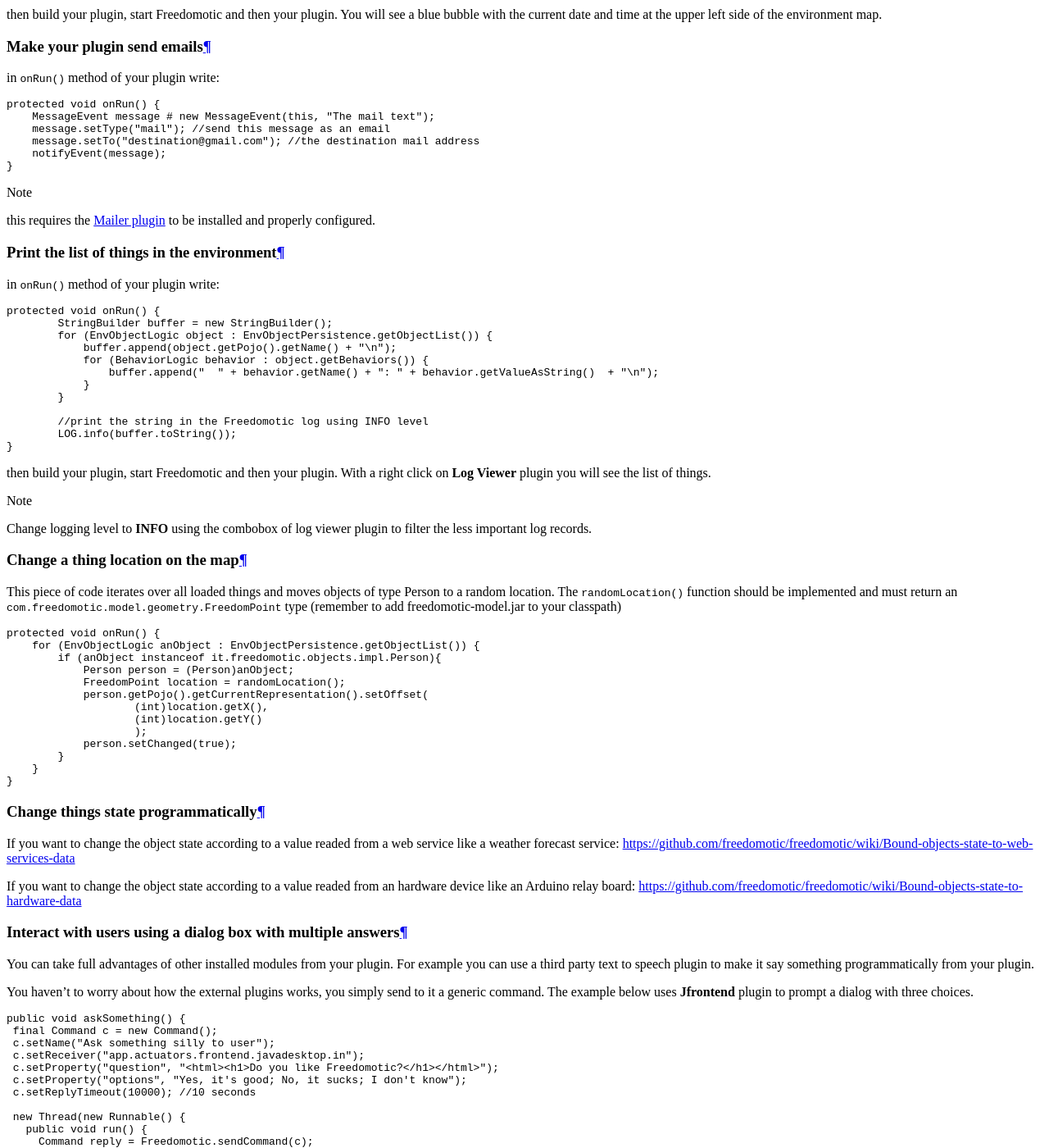
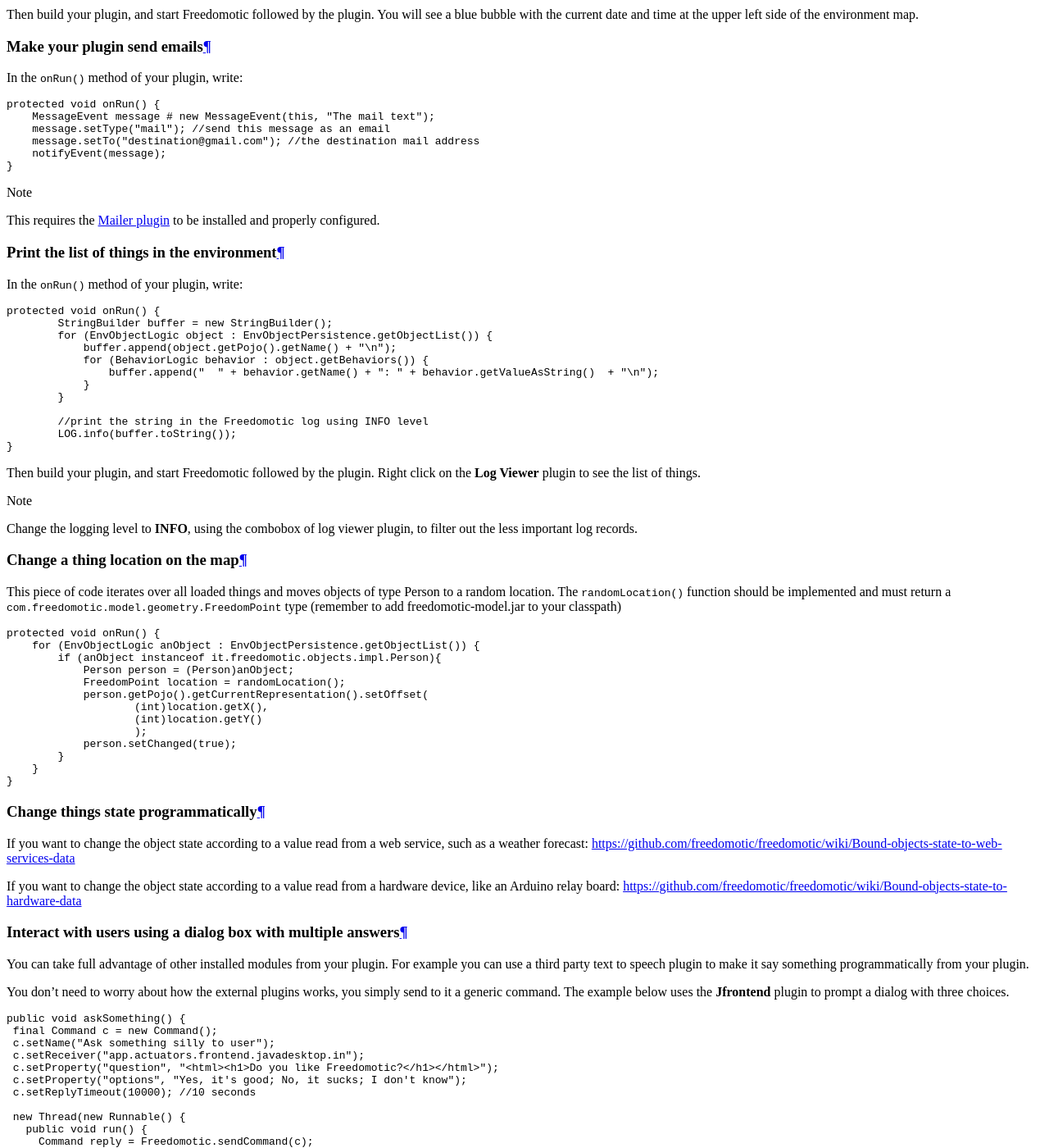
Before and after one commit to freedomotic/fd-developer-manual, a Sphinx documentation site: the page built from docs/source/getting-started/hello-world.rst, in a window 1280 px wide and 1400 px high, scrolled down 576 px. Shown: the whole window at 82% size. Built offline with Sphinx 7.4.7, drawn with Linux system fonts in a browser that asks for light colours; pages that are not in the unit, such as notebooks, are missing from menus; comment, search, counter and statistics services are not loaded; some of the changed text lies outside the part shown.

Commit message:
Fixed up a few typos
Apologies for just jumping in, but I took the opportunity to have a proofread and fix a few typos.
I didn't see any activity from #6 and thought I'd have a go!

Without much technical knowledge of your project, I looked purely at the writing - hope this helps :)

```diff
--- a/docs/source/getting-started/hello-world.rst
+++ b/docs/source/getting-started/hello-world.rst
@@ -2,28 +2,28 @@
 ========================
 
 Here you'll learn how to add features starting from the **hello-world**
-plugin. This plugin is made of some boilerplate java code that you can
+plugin. This plugin is made of some boilerplate Java code that you can
 use as base to create your own plugin.
 
 Open the **freedomotic** maven project with your favourite IDE and
-compile it if not already done. This will build a set of modules;
-remember the **freedomotic-core** module is the Freedomotic runtime,
+compile it, if not already done. This will build a set of modules.
+Remember, the **freedomotic-core** module is the Freedomotic runtime,
 start it from your IDE to have it running.
 
 Now open the **hello-world** module in your IDE and compile it.
-It will be automatically installed into the **freedomotic-core**.
+It will be automatically installed to the **freedomotic-core**.
 
 Get familiar with Freedomotic
 #############################
 
-Here are some simple changes you can do with the plugin
+Here are some simple changes you can make with the plugin
 "`hello-world <https://github.com/freedomotic/freedomotic/tree/master/plugins/devices/hello-world>`__".
 
 
 Write a message to the GUI using a Freedomotic event
 ----------------------------------------------------
 
-in ``onRun()`` method of your plugin write:
+In the ``onRun()`` method of your plugin, write:
 
 .. code:: java
 
@@ -36,14 +36,14 @@
           notifyEvent(message);
         }
 
-then build your plugin, start Freedomotic and then your plugin.
+Then build your plugin, and start Freedomotic followed by the plugin.
 You will see a blue bubble with the current date and time at the upper left side
 of the environment map.
 
 Make your plugin send emails
 ----------------------------
 
-in ``onRun()`` method of your plugin write:
+In the ``onRun()`` method of your plugin, write:
 
 .. code:: java
 
@@ -54,12 +54,12 @@
             notifyEvent(message);
         }
 
-.. note:: this requires the `Mailer plugin <http://freedomotic.com/content/plugins/mailer>`_ to be installed and properly configured.
+.. note:: This requires the `Mailer plugin <http://freedomotic.com/content/plugins/mailer>`_ to be installed and properly configured.
 
 Print the list of things in the environment
 -------------------------------------------
 
-in ``onRun()`` method of your plugin write:
+In the ``onRun()`` method of your plugin, write:
 
 .. code:: java
 
@@ -76,17 +76,17 @@
                 LOG.info(buffer.toString());
         }
 
-then build your plugin, start Freedomotic and then your plugin.
-With a right click on **Log Viewer** plugin you will see the list of things.
+Then build your plugin, and start Freedomotic followed by the plugin.
+Right click on the **Log Viewer** plugin to see the list of things.
 
-.. note:: Change logging level to **INFO** using the combobox of log viewer plugin to filter the less important log records.
+.. note:: Change the logging level to **INFO**, using the combobox of log viewer plugin, to filter out the less important log records.
 
 Change a thing location on the map
 ----------------------------------
 
 This piece of code iterates over all loaded things and moves objects of
 type Person to a random location. The ``randomLocation()`` function should
-be implemented and must return an
+be implemented and must return a
 ``com.freedomotic.model.geometry.FreedomPoint`` type (remember to add
 freedomotic-model.jar to your classpath)
 
@@ -109,23 +109,23 @@
 Change things state programmatically
 ------------------------------------
 
-If you want to change the object state according to a value readed from
-a web service like a weather forecast service:
+If you want to change the object state according to a value read from
+a web service, such as a weather forecast:
 https://github.com/freedomotic/freedomotic/wiki/Bound-objects-state-to-web-services-data
 
-If you want to change the object state according to a value readed from
-an hardware device like an Arduino relay board:
+If you want to change the object state according to a value read from
+a hardware device, like an Arduino relay board:
 https://github.com/freedomotic/freedomotic/wiki/Bound-objects-state-to-hardware-data
 
 Interact with users using a dialog box with multiple answers
 ------------------------------------------------------------
 
-You can take full advantages of other installed modules from your
+You can take full advantage of other installed modules from your
 plugin. For example you can use a third party text to speech plugin to
 make it say something programmatically from your plugin.
 
-You haven't to worry about how the external plugins works, you simply send to it a
-generic command. The example below uses **Jfrontend** plugin to prompt a
+You don't need to worry about how the external plugins works, you simply send to it a
+generic command. The example below uses the **Jfrontend** plugin to prompt a
 dialog with three choices.
 
 .. code:: java
@@ -158,11 +158,11 @@
 Add a GUI to the plugin
 -----------------------
 
-To add a graphical interface you must create a Jframe and link it to the
-plugin in ``onStart()`` with the following code
+To add a graphical interface, you must create a Jframe and link it to the
+plugin in ``onStart()`` with the following code:
 
 .. code:: java
 
         gui = new PluginJFrame();
 
-To open the GUI right click on the plugin icon.
+To open the GUI, right-click on the plugin icon.
```
